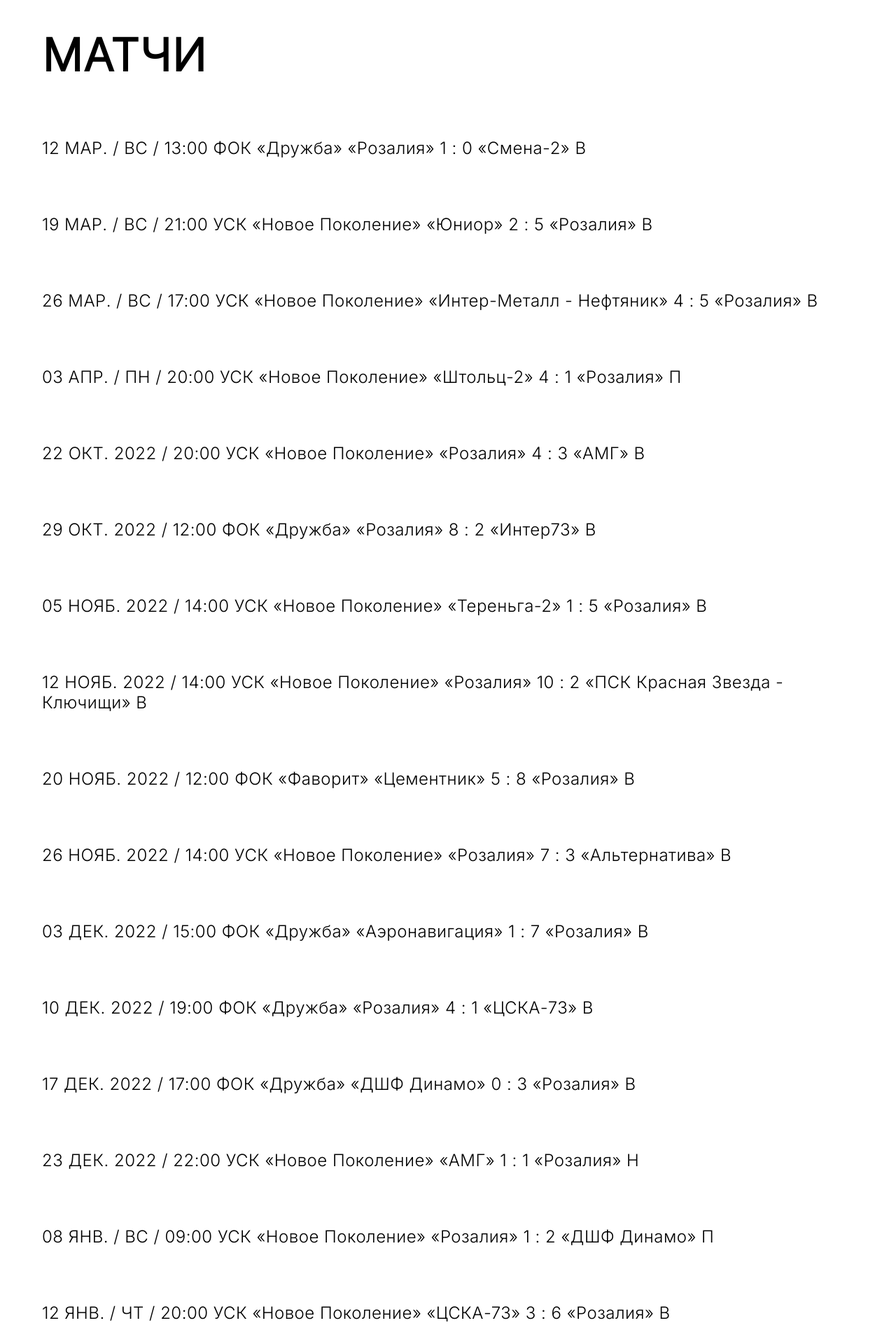
After one commit to sandDespotismGit/fcb, a PHP site: page /matches.php in a window 1280 px wide. The commit adds this page. Shown: the top 1920 px of the page at 70% size. Run offline with PHP 8.4, Linux system fonts and the light colour scheme.

Commit message:
90% made

```diff
--- a/footer.php
+++ b/footer.php
@@ -1,15 +1,15 @@
 <div class="top_menu">
     <img src="images/logo.png" id="logo_footer">
     <div>
-        <a href='#'>Матчи</a>
-        <a href='#'>Игроки клуба</a>
-        <a href='#'>Новости</a>
-        <a href='#'>Контакты</a>
+        <a href='matches.php'>Матчи</a>
+        <a href='players.php'>Игроки клуба</a>
+        <a href='#news'>Новости</a>
+        <a href='#social'>Контакты</a>
     </div>
     <div id="social">
-        <img src="images/vk.png">
-        <img src="images/inst.png">
-        <img src="images/youtube.png">
+        <a href="https://vk.com/public210577190"><img src="images/vk.png"></a>
+        <a href=""><img src="images/inst.png"></a>
+        <a href="https://www.youtube.com/channel/UCPx67tFVCSB1rTxA6HhJTZA"><img src="images/youtube.png"></a>
     </div>
 </div>
 <p id="copyright">©2023 МФК Розалия</p>
--- /dev/null
+++ b/matches.php
@@ -0,0 +1,46 @@
+<link rel="stylesheet" href="style.css">
+<link rel="preconnect" href="https://fonts.googleapis.com">
+<link rel="preconnect" href="https://fonts.gstatic.com" crossorigin>
+<link href="https://fonts.googleapis.com/css2?family=Inter:wght@300&display=swap" rel="stylesheet">
+<div id="players_list">
+    <p id="players_list_text">матчи</p>
+    <div class="match_info"></div>
+    <div class="match_info"></div>
+    <div class="match_info"></div>
+    <div class="match_info"></div>
+    <div class="match_info"></div>
+    <div class="match_info"></div>
+    <div class="match_info"></div>
+    <div class="match_info"></div>
+    <div class="match_info"></div>
+    <div class="match_info"></div>
+    <div class="match_info"></div>
+    <div class="match_info"></div>
+    <div class="match_info"></div>
+    <div class="match_info"></div>
+    <div class="match_info"></div>
+    <div class="match_info"></div>
+    <div class="match_info"></div>
+    <div class="match_info"></div>
+    <div class="match_info"></div>
+    <div class="match_info"></div>
+    <div class="match_info"></div>
+    <div class="match_info"></div>
+</div>
+<script src="scripts/matches.js" type="text/javascript"></script>
+
+
+
+
+
+
+
+
+
+
+
+<div class="footer">
+    <?php
+    require_once 'footer.php';
+    ?>
+</div>
--- /dev/null
+++ b/scripts/matches.js
@@ -0,0 +1,30 @@
+let matches_info = [
+  "12 МАР. / ВС / 13:00 ФОК «Дружба» «Розалия» 1 : 0 «Смена-2» В",
+  "19 МАР. / ВС / 21:00 УСК «Новое Поколение» «Юниор» 2 : 5 «Розалия» В",
+  "26 МАР. / ВС / 17:00 УСК «Новое Поколение» «Интер-Металл - Нефтяник» 4 : 5 «Розалия» В",
+  "03 АПР. / ПН / 20:00 УСК «Новое Поколение» «Штольц-2» 4 : 1 «Розалия» П",
+  "22 ОКТ. 2022 / 20:00 УСК «Новое Поколение» «Розалия» 4 : 3 «АМГ» В",
+  "29 ОКТ. 2022 / 12:00 ФОК «Дружба» «Розалия» 8 : 2 «Интер73» В",
+  "05 НОЯБ. 2022 / 14:00 УСК «Новое Поколение» «Тереньга-2» 1 : 5 «Розалия» В",
+  "12 НОЯБ. 2022 / 14:00 УСК «Новое Поколение» «Розалия» 10 : 2 «ПСК Красная Звезда - Ключищи» В",
+  "20 НОЯБ. 2022 / 12:00 ФОК «Фаворит» «Цементник» 5 : 8 «Розалия» В",
+  "26 НОЯБ. 2022 / 14:00 УСК «Новое Поколение» «Розалия» 7 : 3 «Альтернатива» В",
+  "03 ДЕК. 2022 / 15:00 ФОК «Дружба» «Аэронавигация» 1 : 7 «Розалия» В",
+  "10 ДЕК. 2022 / 19:00 ФОК «Дружба» «Розалия» 4 : 1 «ЦСКА-73» В",
+  "17 ДЕК. 2022 / 17:00 ФОК «Дружба» «ДШФ Динамо» 0 : 3 «Розалия» В",
+  "23 ДЕК. 2022 / 22:00 УСК «Новое Поколение» «АМГ» 1 : 1 «Розалия» Н",
+  "08 ЯНВ. / ВС / 09:00 УСК «Новое Поколение» «Розалия» 1 : 2 «ДШФ Динамо» П",
+  "12 ЯНВ. / ЧТ / 20:00 УСК «Новое Поколение» «ЦСКА-73» 3 : 6 «Розалия» В",
+  "21 ЯНВ. / СБ / 13:00 УСК «Новое Поколение» «Розалия» 4 : 1 «Аэронавигация» В",
+  "28 ЯНВ. / СБ / 18:00 ФОК «Дружба» «Альтернатива» 4 : 8 «Розалия» В",
+  "04 ФЕВР. / СБ / 11:00 УСК «Новое Поколение» «Розалия» 7 : 3 «Цементник» В",
+  "12 ФЕВР. / ВС / 21:00 УСК «Новое Поколение» «ПСК Красная Звезда - Ключищи» 1 : 4 «Розалия» В",
+  "18 ФЕВР. / СБ / 11:00 УСК «Новое Поколение» «Розалия» 6 : 0 «Тереньга-2» В",
+  "26 ФЕВР. / ВС / 11:00 УСК «Новое Поколение» «Интер73» 3 : 5 «Розалия» В",
+];
+matches_div = document.getElementsByClassName("match_info");
+let count = 0;
+for (let div of matches_div) {
+  div.innerHTML = matches_info[count];
+  count += 1;
+}
--- a/style.css
+++ b/style.css
@@ -390,3 +390,25 @@ color: #000000;
 .card{
     width: 370px;
 }
+#match_list{
+    display: flex;
+    flex-direction: column;
+    justify-content: space-between;
+    align-items: flex-start;
+}
+.match_info{
+    font-family: 'Inter';
+    font-style: normal;
+    font-weight: 500;
+    font-size: 24px;
+    line-height: 29px;
+
+    /* identical to box height */
+    letter-spacing: 0.02em;
+
+    color: #000000;
+    margin-top: 40px;
+    margin-bottom: 40px;
+    margin-left: 60px;
+    margin-right: 60px;
+}
```
Also changed, not shown: top.php (+6 -6 lines), 1 other file.
